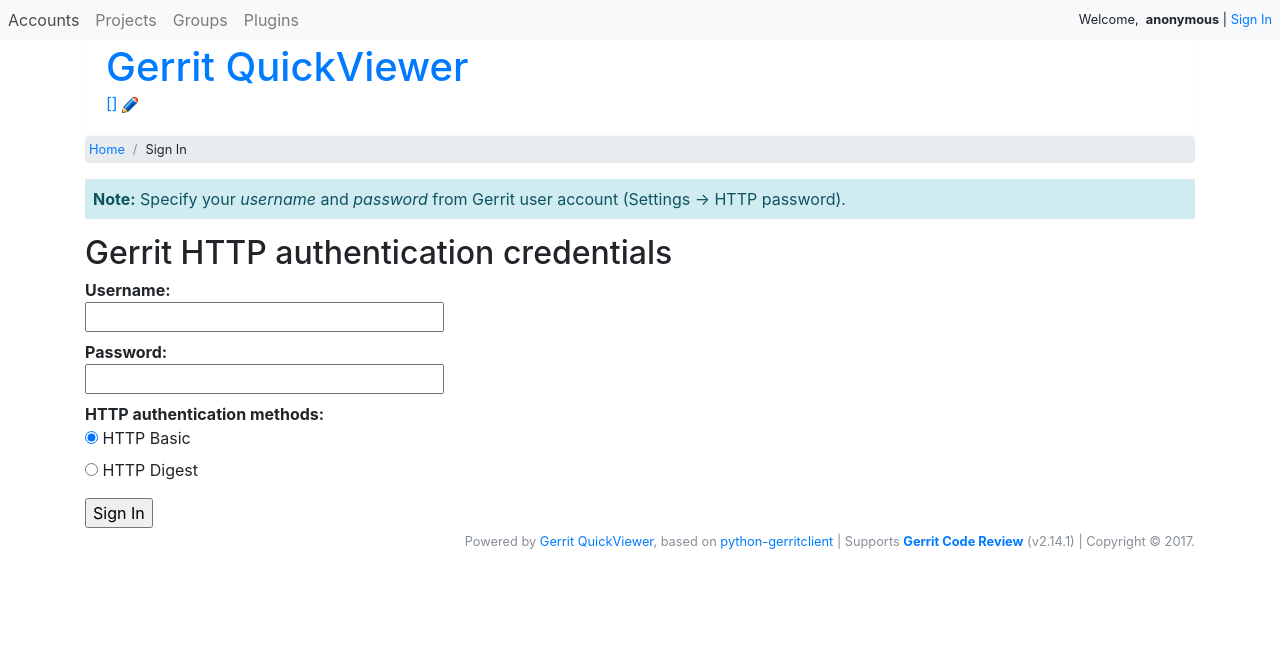
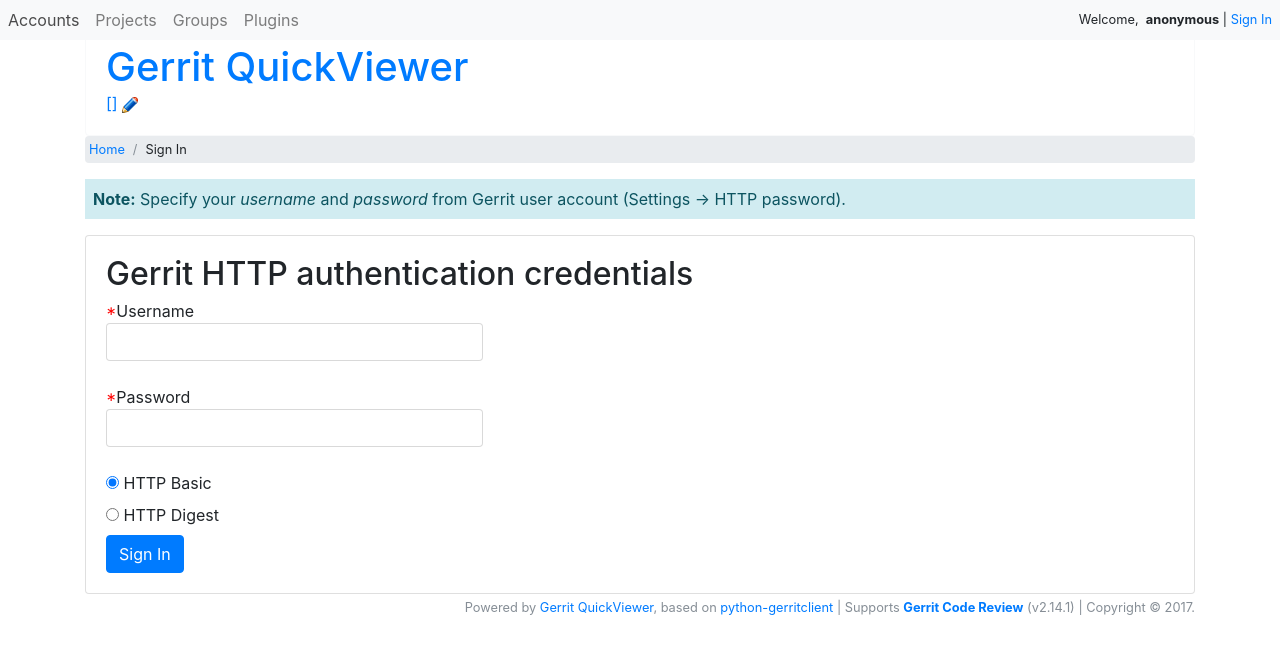
Before and after one commit to tivaliy/gerrit-quick-viewer, a Flask app: template gerritviewer/templates/login.html in a window 1280 px wide. Shown: the top 654 px of the page. Run offline with Flask 2, Linux system fonts and the light colour scheme; the template is opened without the code that fills it, so the values that code supplies are empty; some libraries are stand-ins or nearby versions.

Commit message:
Use Bootstrap in login.html

```diff
--- a/gerritviewer/templates/login.html
+++ b/gerritviewer/templates/login.html
@@ -11,17 +11,35 @@
   {% for category, message in get_flashed_messages(with_categories=true) %}
     <p class="{{ get_category(category) }} p-2 mt-2"><strong>{{ category|capitalize }}:</strong> {{ message|safe }}</p>
   {% endfor %}
-  <form action="" method="post" class="form-style">
-    <h2>Gerrit HTTP authentication credentials</h2>
-    <dl>
-      <dt>Username:</dt>
-      <dd><input type="text" name="username" size="30" value="{{ request.form.username }}"></dd>
-      <dt>Password:</dt>
-      <dd><input type="password" name="password" size="30"></dd>
-      <dt>HTTP authentication methods:</dt>
-      <dd><input type="radio" name="auth_type" value="basic" title="HTTP Basic auth method" checked="checked"> HTTP Basic</dd>
-      <dd><input type="radio" name="auth_type" value="digest" title="HTTP Digest auth method"> HTTP Digest</dd>
-    </dl>
-    <div class="actions"><input type="submit" value="Sign In"></div>
-  </form>
+
+  <div class="card">
+    <div class="card-body">
+      <h2>Gerrit HTTP authentication credentials</h2>
+      <form action="" method="post">
+        <div class="form-group required">
+          <label class="control-label">Username
+            <input type="text" class="form-control" name="username" size="30" value="{{ request.form.username }}" required>
+          </label>
+        </div>
+        <div class="form-group required">
+          <label class="control-label">Password
+            <input type="password" class="form-control" name="password" size="30" required>
+          </label>
+        </div>
+        <div class="form-check">
+          <label class="form-check-label">
+            <input class="form-check-input" type="radio" name="auth_type" value="basic" title="HTTP Basic auth method" checked>
+            HTTP Basic
+          </label>
+        </div>
+        <div class="form-check">
+          <label class="form-check-label">
+            <input class="form-check-input" type="radio" name="auth_type" value="digest" title="HTTP Digest auth method">
+            HTTP Digest
+          </label>
+        </div>
+        <button type="submit" class="btn btn-primary">Sign In</button>
+      </form>
+    </div>
+  </div>
 {% endblock %}
--- a/gerritviewer/views/accounts.py
+++ b/gerritviewer/views/accounts.py
@@ -18,9 +18,10 @@ import requests
 from flask import Blueprint, flash, Markup, render_template, request, \
     redirect, session, current_app
 
-from gerritviewer import common
 from gerritclient import client
 from gerritclient import error as client_error
+
+from gerritviewer import common
 
 accounts = Blueprint('accounts', __name__)
 
--- a/gerritviewer/views/groups.py
+++ b/gerritviewer/views/groups.py
@@ -18,9 +18,10 @@ import requests
 from flask import Blueprint, flash, redirect, render_template, request, \
     session, current_app, Markup
 
-from gerritviewer import common
 from gerritclient import client
 from gerritclient import error as client_error
+
+from gerritviewer import common
 
 groups = Blueprint('groups', __name__)
 
--- a/gerritviewer/views/plugins.py
+++ b/gerritviewer/views/plugins.py
@@ -18,9 +18,10 @@ import requests
 from flask import Blueprint, flash, render_template, request, redirect, \
     session, current_app, url_for
 
-from gerritviewer import common
 from gerritclient import client
 from gerritclient import error as client_error
+
+from gerritviewer import common
 
 plugins = Blueprint('plugins', __name__)
 
--- a/gerritviewer/views/projects.py
+++ b/gerritviewer/views/projects.py
@@ -18,9 +18,10 @@ import requests
 from flask import Blueprint, flash, render_template, request, session, \
     current_app
 
-from gerritviewer import common
 from gerritclient import client
 from gerritclient import error as client_error
+
+from gerritviewer import common
 
 projects = Blueprint('projects', __name__)
 
```
